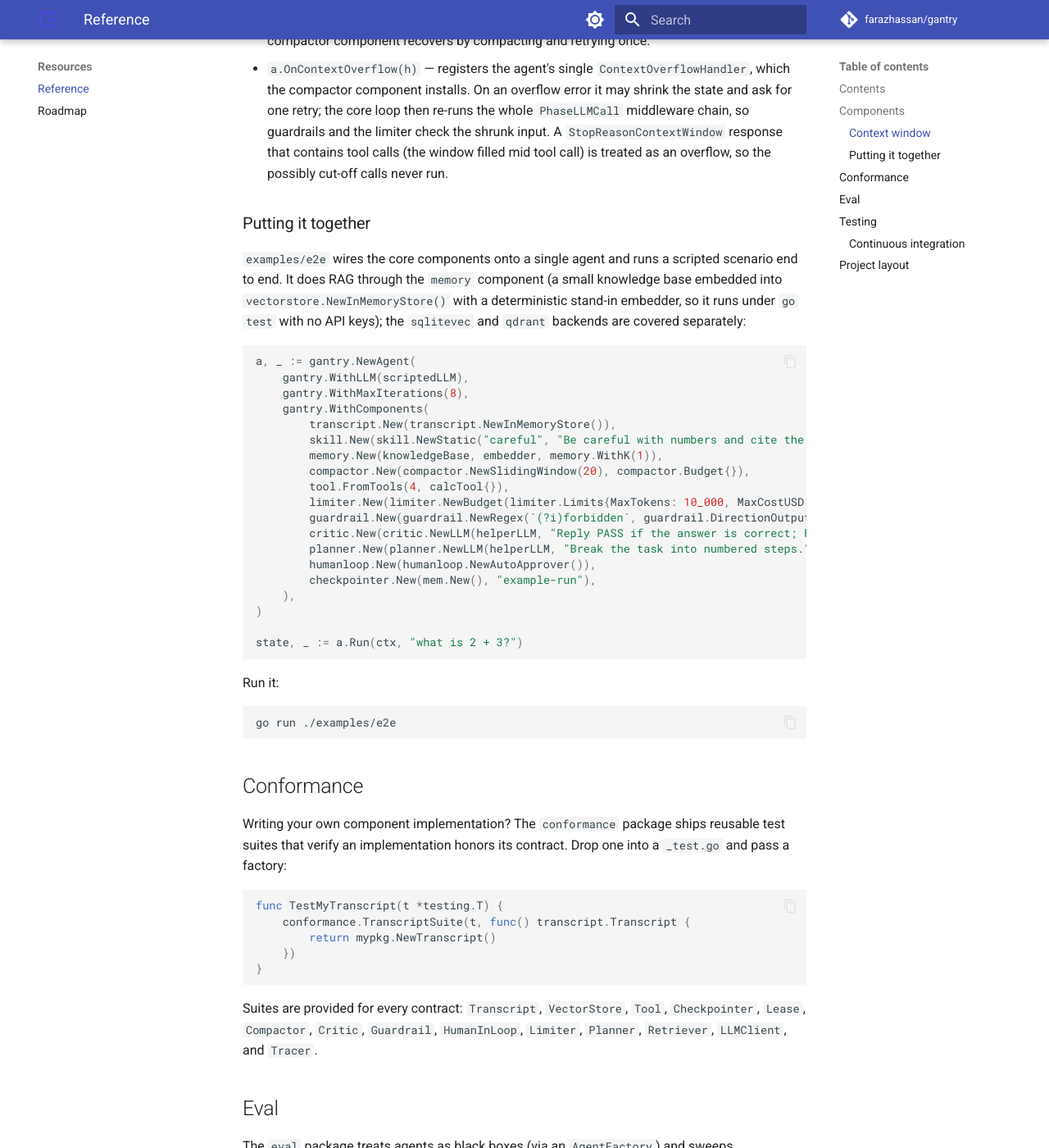
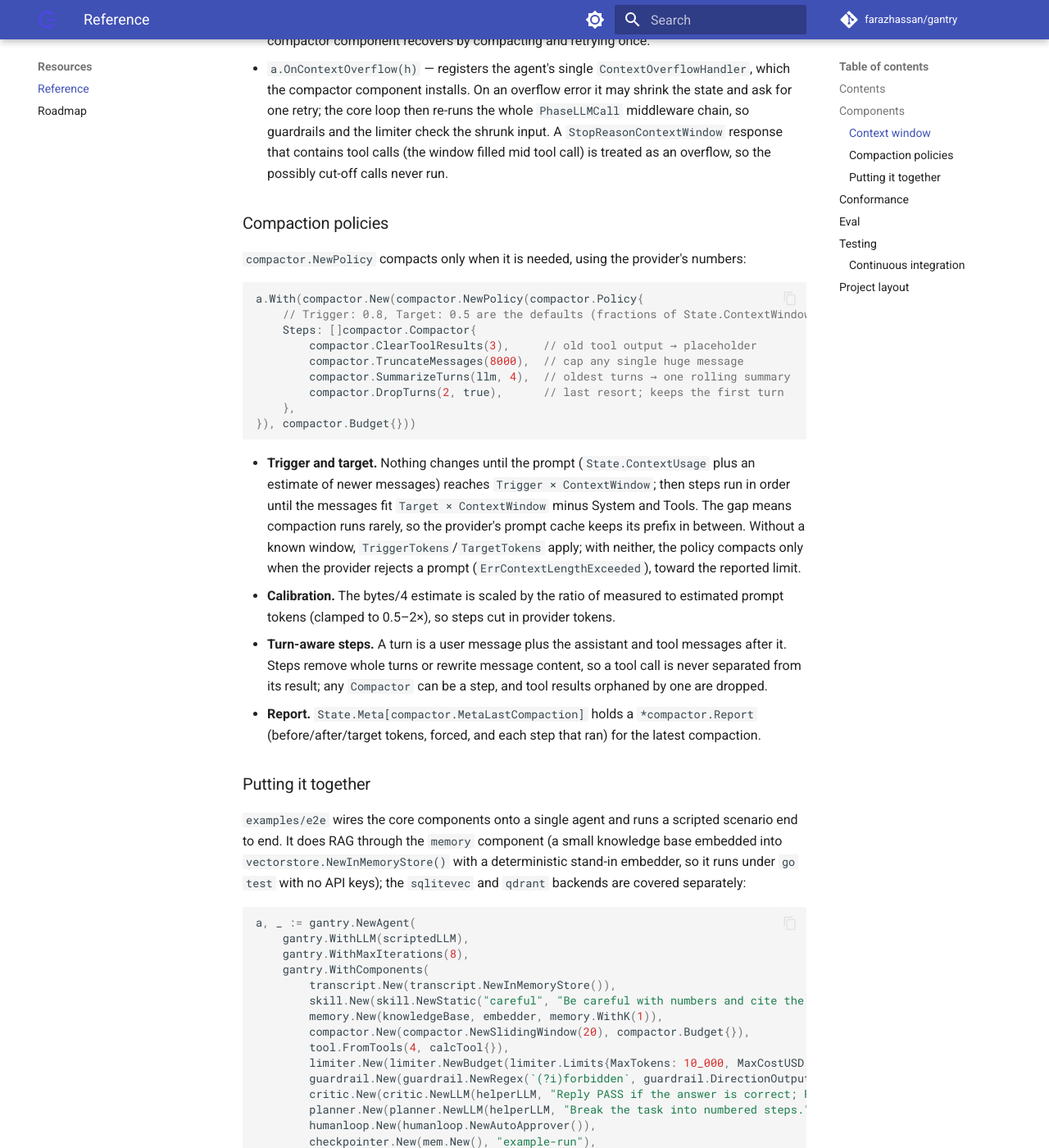
Before and after one commit to farazhassan/gantry, an MkDocs documentation site: the page built from docs/resources/reference.md, in a window 1280 px wide and 1400 px high, scrolled down 3280 px. Shown: the whole window at 82% size. Built offline with MkDocs 1.6.1 and Material for MkDocs 9.7.7, drawn with Linux system fonts in a browser that asks for light colours; comment, search, counter and statistics services are not loaded.

Commit message:
compactor: document policies; assistant example uses the policy ladder
Co-Authored-By: Claude Opus 5.5 <noreply@anthropic.com>

````diff
--- a/docs/resources/reference.md
+++ b/docs/resources/reference.md
@@ -66,6 +66,27 @@ built-in backend; `sqlitevec` is a durable one. Verify a backend with
 - `State.ContextUsage` anchors the last provider-measured prompt size (`Usage.InputTokens`, which includes cached tokens on every adapter) to the transcript.
 - `gantry.ErrContextLengthExceeded` — the provider rejected the prompt as longer than the model's context window. Adapters return a `*gantry.ContextLengthError` (with `Limit`/`Requested` when the provider reports them) that matches it via `errors.Is`. The compactor component recovers by compacting and retrying once.
 - `a.OnContextOverflow(h)` — registers the agent's single `ContextOverflowHandler`, which the compactor component installs. On an overflow error it may shrink the state and ask for one retry; the core loop then re-runs the whole `PhaseLLMCall` middleware chain, so guardrails and the limiter check the shrunk input. A `StopReasonContextWindow` response that contains tool calls (the window filled mid tool call) is treated as an overflow, so the possibly cut-off calls never run.
+
+### Compaction policies
+
+`compactor.NewPolicy` compacts only when it is needed, using the provider's numbers:
+
+```go
+a.With(compactor.New(compactor.NewPolicy(compactor.Policy{
+	// Trigger: 0.8, Target: 0.5 are the defaults (fractions of State.ContextWindow).
+	Steps: []compactor.Compactor{
+		compactor.ClearToolResults(3),     // old tool output → placeholder
+		compactor.TruncateMessages(8000),  // cap any single huge message
+		compactor.SummarizeTurns(llm, 4),  // oldest turns → one rolling summary
+		compactor.DropTurns(2, true),      // last resort; keeps the first turn
+	},
+}), compactor.Budget{}))
+```
+
+- **Trigger and target.** Nothing changes until the prompt (`State.ContextUsage` plus an estimate of newer messages) reaches `Trigger × ContextWindow`; then steps run in order until the messages fit `Target × ContextWindow` minus System and Tools. The gap means compaction runs rarely, so the provider's prompt cache keeps its prefix in between. Without a known window, `TriggerTokens`/`TargetTokens` apply; with neither, the policy compacts only when the provider rejects a prompt (`ErrContextLengthExceeded`), toward the reported limit.
+- **Calibration.** The bytes/4 estimate is scaled by the ratio of measured to estimated prompt tokens (clamped to 0.5–2×), so steps cut in provider tokens.
+- **Turn-aware steps.** A turn is a user message plus the assistant and tool messages after it. Steps remove whole turns or rewrite message content, so a tool call is never separated from its result; any `Compactor` can be a step, and tool results orphaned by one are dropped.
+- **Report.** `State.Meta[compactor.MetaLastCompaction]` holds a `*compactor.Report` (before/after/target tokens, forced, and each step that ran) for the latest compaction.
 
 ### Putting it together
 
````
Also changed, not shown: 2 other files.
